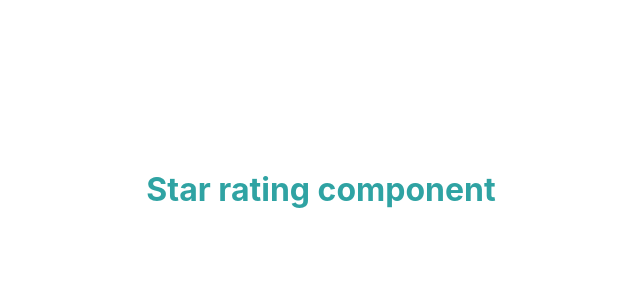
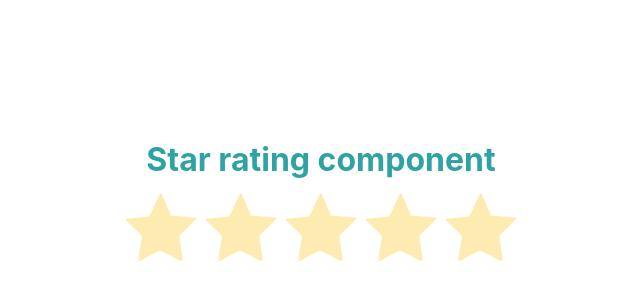
Before and after one commit to Kvadeck/frontend-practise-ideas, a React (Create React App) app in the folder star-rating-react-ts/: page / in a window 1280 px wide. Shown: the part 50-350 px from the top of the page, without its empty margins (319-959 px from the left). Built offline with nearby package versions, Linux system fonts and the light colour scheme; the HTML template or start-up script is replaced by a standard one.

Commit message:
Add stars icons and handler

```diff
--- a/star-rating-react-ts/src/App.css
+++ b/star-rating-react-ts/src/App.css
@@ -1,3 +1,3 @@
 .App {
-  text-align: center;
+  /*text-align: center;*/
 }
--- a/star-rating-react-ts/src/components/Stars/Star.module.css
+++ b/star-rating-react-ts/src/components/Stars/Star.module.css
@@ -1,3 +1,110 @@
 .star {
+    position: relative;
+    cursor: pointer;
+    width: 70px;
+    height: 67px;
+    background: #febf00;
+}
 
+.star-not-selected {
+    opacity: .3;
 }
+
+.star-selected {
+    opacity: 1;
+}
+
+.top-left-top-square-line,
+.top-left-middle-square-line,
+.top-right-top-square-line,
+.top-right-middle-square-line,
+.bottom-left-top-square-line,
+.bottom-left-bottom-square-line,
+.bottom-right-top-square-line,
+.bottom-right-bottom-square-line,
+.bottom-left-square-line,
+.bottom-right-square-line {
+    position: absolute;
+    background: white;
+    cursor: default;
+}
+
+.top-left-top-square-line {
+    width: 25px;
+    height: 25px;
+    left: 5px;
+    top: -7px;
+    transform: rotate(25deg);
+}
+
+.top-left-middle-square-line {
+    width: 25px;
+    height: 26px;
+    left: -3px;
+    top: -2px;
+    transform: rotate(-7deg);
+}
+
+.top-right-top-square-line {
+    width: 25px;
+    height: 25px;
+    left: 39px;
+    top: -7px;
+    transform: rotate(67deg);
+}
+
+.top-right-middle-square-line {
+    width: 26px;
+    height: 25px;
+    left: 46px;
+    top: -2px;
+    transform: rotate(5deg);
+}
+
+.bottom-left-top-square-line {
+    width: 27px;
+    height: 25px;
+    left: -16px;
+    top: 29px;
+    transform: rotate(44deg);
+}
+
+.bottom-left-bottom-square-line {
+    width: 26px;
+    height: 27px;
+    left: -12px;
+    top: 40px;
+    transform: rotate(9deg);
+}
+
+.bottom-right-top-square-line {
+    width: 30px;
+    height: 25px;
+    left: 58px;
+    top: 31px;
+    transform: rotate(45deg);
+}
+
+.bottom-right-bottom-square-line {
+    width: 26px;
+    height: 27px;
+    left: 55px;
+    top: 40px;
+    transform: rotate(-8deg);
+}
+
+.bottom-left-square-line {
+    width: 30px;
+    height: 27px;
+    left: 12px;
+    top: 62px;
+    transform: rotate(-29deg);
+}
+
+.bottom-right-square-line {
+    width: 32px;
+    height: 31px;
+    left: 24px;
+    top: 62px;
+    transform: rotate(-62deg);
+}
--- a/star-rating-react-ts/src/components/Stars/Star.tsx
+++ b/star-rating-react-ts/src/components/Stars/Star.tsx
@@ -1,12 +1,28 @@
 import React from 'react';
 import styles from './Star.module.css'
 
-const Star = () => {
+const Star:React.FC<{onStarClick: (e:React.MouseEvent)=> void, starsIsShown:Boolean, id:number}> = (props) => {
 
     let classes: any = styles;
 
     return (
-        <div className={classes.star}/>
+        <div
+             id={props.id.toString()} className={`${classes.star} ${props.starsIsShown ? classes['star-selected'] : classes['star-not-selected']}`}
+             onClick={(e) => props.onStarClick(e)}
+        >
+            <span className={classes['top-left-top-square-line']}/>
+            <span className={classes['top-left-middle-square-line']}/>
+            <span className={classes['top-right-top-square-line']}/>
+            <span className={classes['top-right-middle-square-line']}/>
+
+            <span className={classes['bottom-left-top-square-line']}/>
+            <span className={classes['bottom-left-bottom-square-line']}/>
+            <span className={classes['bottom-right-top-square-line']}/>
+            <span className={classes['bottom-right-bottom-square-line']}/>
+
+            <span className={classes['bottom-left-square-line']}/>
+            <span className={classes['bottom-right-square-line']}/>
+        </div>
     );
 };
 
--- a/star-rating-react-ts/src/components/Stars/Stars.module.css
+++ b/star-rating-react-ts/src/components/Stars/Stars.module.css
@@ -1,12 +1,20 @@
-.stars {
+.stars-wrapper {
     display: flex;
     justify-content: center;
+    flex-flow: column;
     position: absolute;
     top: 30%;
     left: 50%;
     transform: translate(-50%, -50%);
+    text-align: center;
 }
 
-.stars h1 {
+.title {
     color:#2fa3a3;
+    margin-bottom: 15px;
 }
+
+.stars-outer {
+    display: flex;
+    gap: 10px;
+}
--- a/star-rating-react-ts/src/components/Stars/Stars.tsx
+++ b/star-rating-react-ts/src/components/Stars/Stars.tsx
@@ -1,15 +1,40 @@
-import React from 'react';
+import React, {useState} from 'react';
 import styles from './Stars.module.css'
 import Star from "./Star";
 
 const Stars: React.FC = () => {
+    const STARSCOUNTER = 5;
+
+    const [starsIsShown, setStarsIsShown] = useState([...Array(STARSCOUNTER).fill(false)]);
+
+    const starClickHandler = (e:React.MouseEvent) => {
+        e.preventDefault();
+        const target = e.target as HTMLElement;
+        const tag = target.tagName.toLowerCase();
+        if (tag !== "span") {
+
+            console.log(target.id, 'target')
+
+            setStarsIsShown((prevStarsIsShown) => {
+                console.log(prevStarsIsShown, 'prevStarsIsShown')
+
+                // .splice(startingIndex, numDeletions, replacement1, replacement2 )
+            });
+
+        }
+    }
 
     let classes: any = styles;
 
     return (
-        <div className={classes.stars}>
-            <h1>Star rating component</h1>
-            <Star/>
+        <div className={classes['stars-wrapper']}>
+            <h1 className={classes.title}>Star rating component</h1>
+            <div className={classes['stars-outer']}>
+                {starsIsShown.map((el:boolean, i:number) =>
+                    <Star key={i} id={i} starsIsShown={el} onStarClick={starClickHandler}/>
+                )}
+            </div>
+
         </div>
     );
 
--- a/star-rating-react-ts/tsconfig.json
+++ b/star-rating-react-ts/tsconfig.json
@@ -1,7 +1,8 @@
 {
   "compilerOptions": {
     "plugins": [{ "name": "typescript-plugin-css-modules" }],
-    "target": "es5",
+    "target": "es6",
+    "downlevelIteration": true,
     "lib": [
       "dom",
       "dom.iterable",
```
Also changed, not shown: star-rating-react-ts/src/App.tsx (+6 -3 lines).
